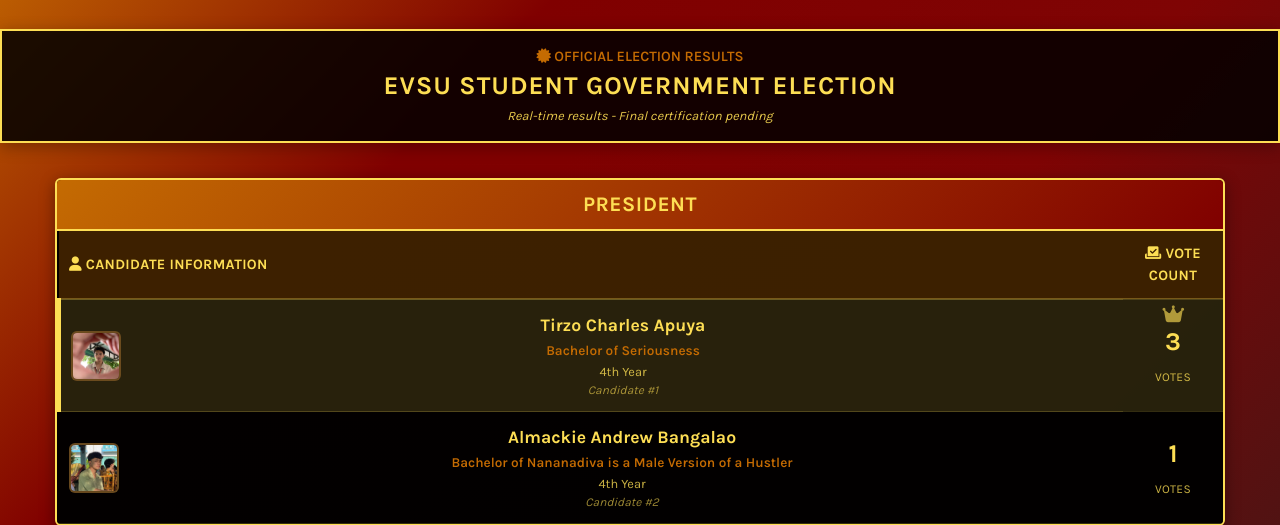
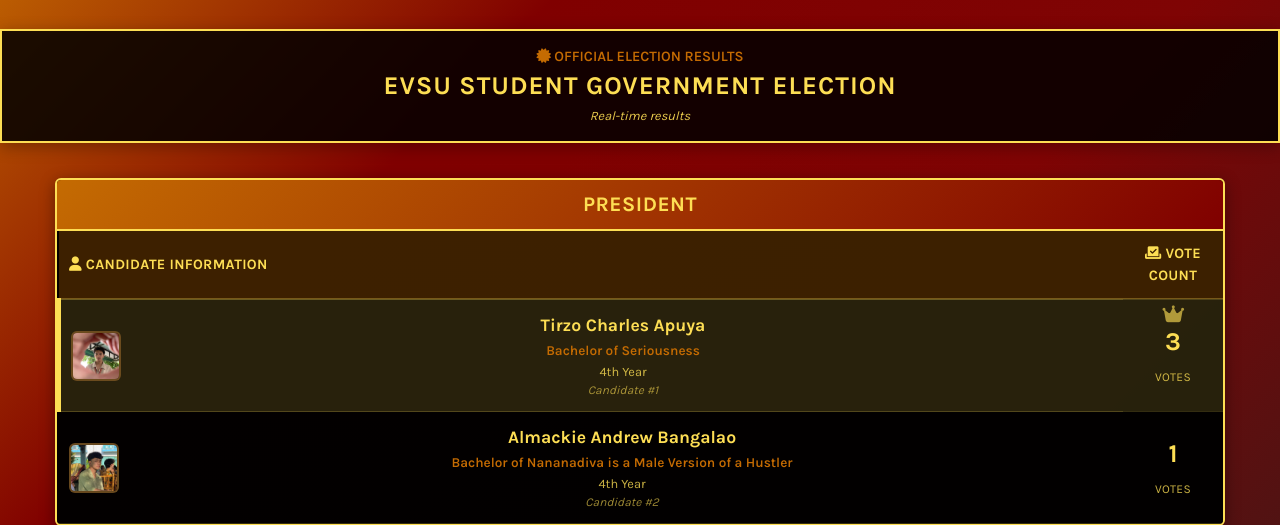
Before and after one commit to MackieRizz/Final_Project, a PHP site: page /view_result.php in a window 1280 px wide. Shown: the part 91-616 px from the top of the page. Run offline with PHP 8.4, Linux system fonts and the light colour scheme; data comes from the database, SQL or seed files in the repository; some libraries are stand-ins or nearby versions.

Commit message:
ge tanggal rang pending certchuchu

```diff
--- a/view_result.php
+++ b/view_result.php
@@ -570,7 +570,7 @@ if (!$conn) {
     </div>
     <h1>EVSU Student Government Election</h1>
     <div class="disclaimer">
-        Real-time results - Final certification pending
+        Real-time results
     </div>
 </div>
 
```
